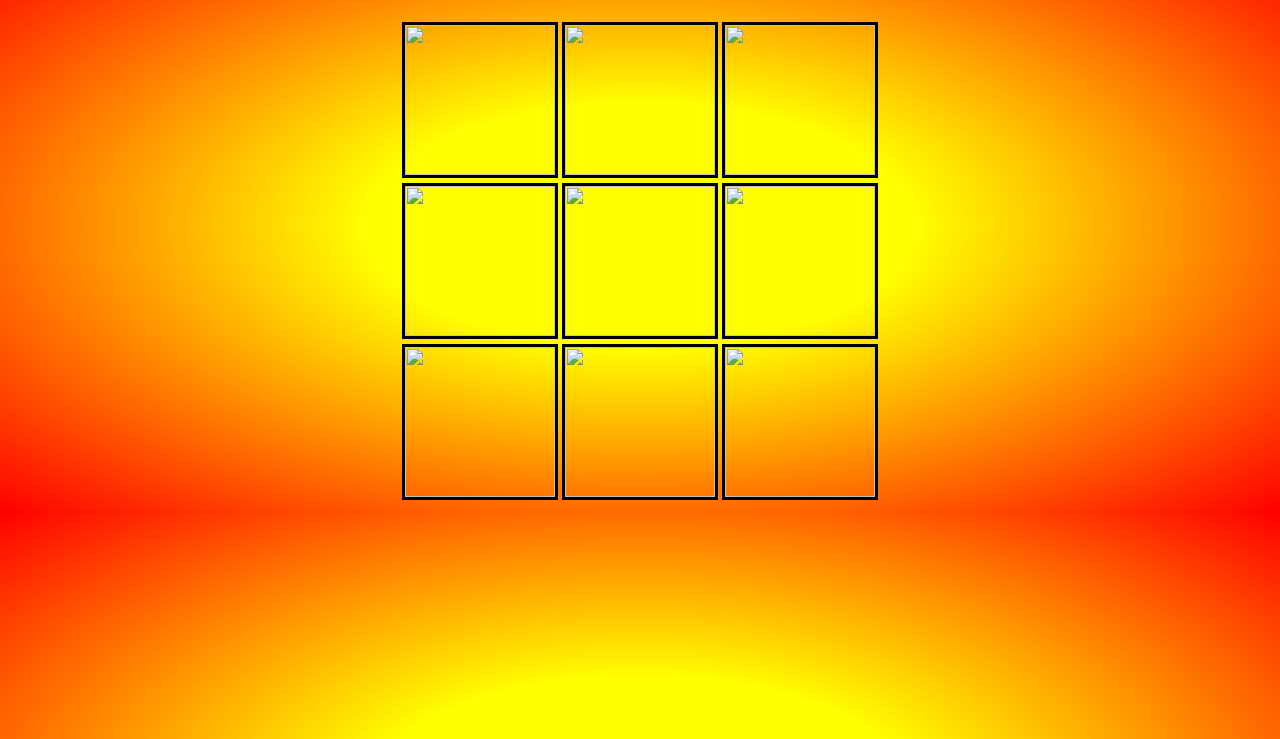
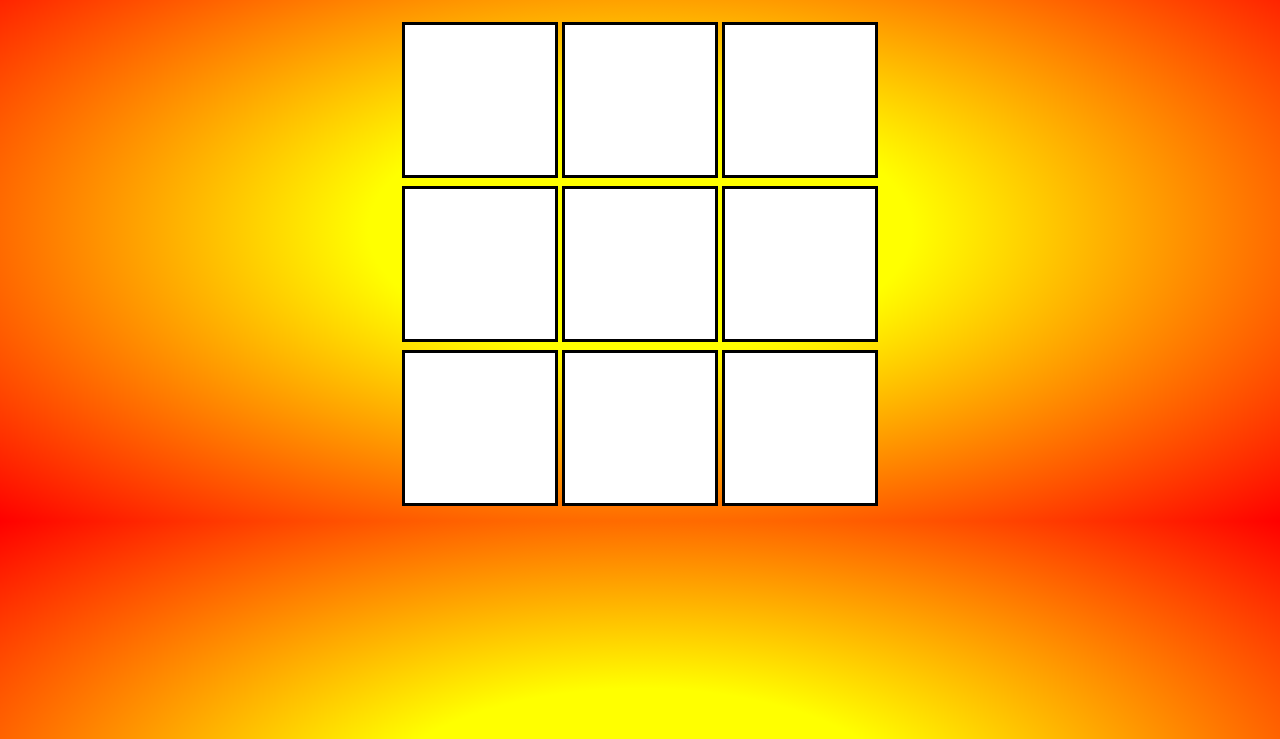
Before and after one commit to ShadowLp174/Tic-Tac-toe, a plain HTML site: page tic tac toe.html in a window 1280 px wide. Shown: the part 61-800 px from the top of the page. Drawn offline with Linux system fonts and the light colour scheme.

Commit message:
Add files via upload

```diff
--- a/tic tac toe.html
+++ b/tic tac toe.html
@@ -74,19 +74,19 @@
     <h1 id="turn">X's turn</h1>
     <table>
         <tr>
-            <td> <img src="assets/blank.png" id='1' onclick="grid('1')"> </td>
-            <td> <img src="assets/blank.png" id='2' onclick="grid('2')"> </td>
-            <td> <img src="assets/blank.png" id='3' onclick="grid('3')"> </td>
+            <td> <img src="blank.png" id='1' onclick="grid('1')"> </td>
+            <td> <img src="blank.png" id='2' onclick="grid('2')"> </td>
+            <td> <img src="blank.png" id='3' onclick="grid('3')"> </td>
         </tr>
         <tr>
-            <td> <img src="assets/blank.png" id='4' onclick="grid('4')"> </td>
-            <td> <img src="assets/blank.png" id='5' onclick="grid('5')"> </td>
-            <td> <img src="assets/blank.png" id='6' onclick="grid('6')"> </td>
+            <td> <img src="blank.png" id='4' onclick="grid('4')"> </td>
+            <td> <img src="blank.png" id='5' onclick="grid('5')"> </td>
+            <td> <img src="blank.png" id='6' onclick="grid('6')"> </td>
         </tr>
         <tr>
-            <td> <img src="assets/blank.png" id='7' onclick="grid('7')"> </td>
-            <td> <img src="assets/blank.png" id='8' onclick="grid('8')"> </td>
-            <td> <img src="assets/blank.png" id='9' onclick="grid('9')"> </td>
+            <td> <img src="blank.png" id='7' onclick="grid('7')"> </td>
+            <td> <img src="blank.png" id='8' onclick="grid('8')"> </td>
+            <td> <img src="blank.png" id='9' onclick="grid('9')"> </td>
         </tr>
     </table>
 </body>
```
